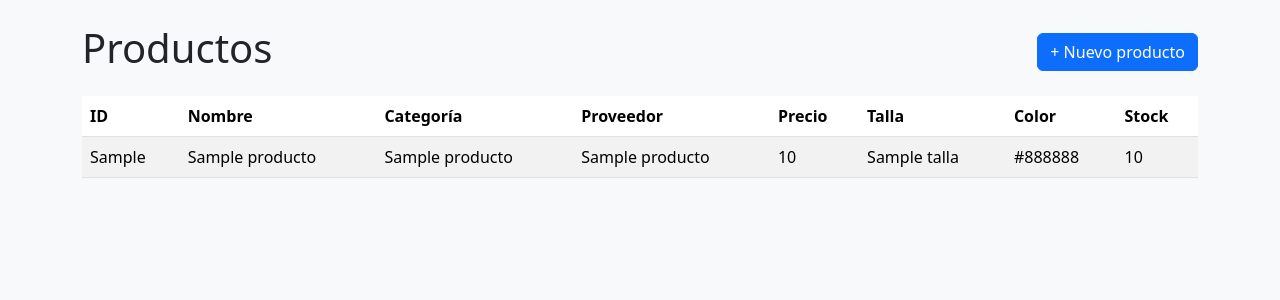
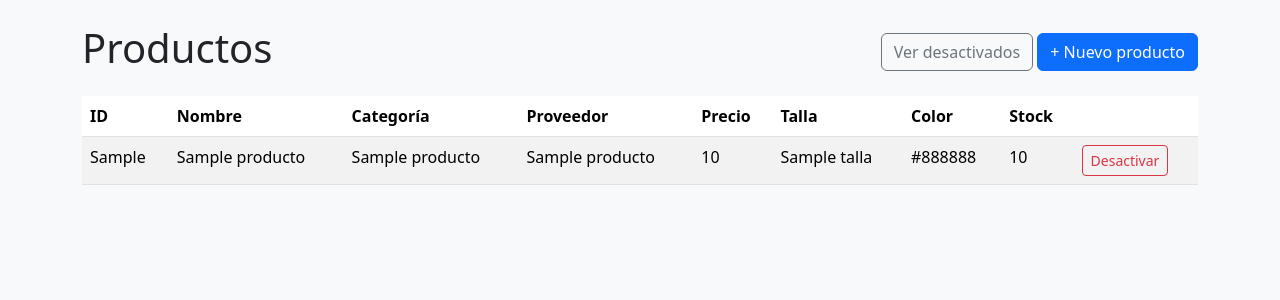
Before and after one commit to luisfer2321/store-database-project, a Flask app: page /productos in a window 1280 px wide. Shown: the part 56-356 px from the top of the page. Run offline with Flask 3, Linux system fonts and the light colour scheme; a database or web service that is not in the repository returns one stand-in record (values such as "Sample title"); some libraries are stand-ins or nearby versions.

Commit message:
Add inactive products link and deactivate button

```diff
--- a/tienda_app 3/templates/productos_list.html
+++ b/tienda_app 3/templates/productos_list.html
@@ -2,10 +2,13 @@
 {% block content %}
 <div class="d-flex justify-content-between align-items-center mb-3">
     <h1>Productos</h1>
-    <a href="/productos/nuevo" class="btn btn-primary">+ Nuevo producto</a>
+    <div>
+        <a href="/productos/inactivos" class="btn btn-outline-secondary">Ver desactivados</a>
+        <a href="/productos/nuevo" class="btn btn-primary">+ Nuevo producto</a>
+    </div>
 </div>
 <table class="table table-striped bg-white">
-    <thead><tr><th>ID</th><th>Nombre</th><th>Categoría</th><th>Proveedor</th><th>Precio</th><th>Talla</th><th>Color</th><th>Stock</th></tr></thead>
+    <thead><tr><th>ID</th><th>Nombre</th><th>Categoría</th><th>Proveedor</th><th>Precio</th><th>Talla</th><th>Color</th><th>Stock</th><th></th></tr></thead>
     <tbody>
     {% for p in productos %}
         <tr>
@@ -17,6 +20,11 @@
             <td>{{ p.talla }}</td>
             <td>{{ p.color }}</td>
             <td>{{ p.stock_actual }}</td>
+            <td>
+                <form method="POST" action="/productos/desactivar/{{ p.id_producto }}" onsubmit="return confirm('¿Desactivar {{ p.nombre }}? Ya no aparecerá disponible para nuevas ventas, pero su historial se conserva.');">
+                    <button type="submit" class="btn btn-sm btn-outline-danger">Desactivar</button>
+                </form>
+            </td>
         </tr>
     {% endfor %}
     </tbody>
```
